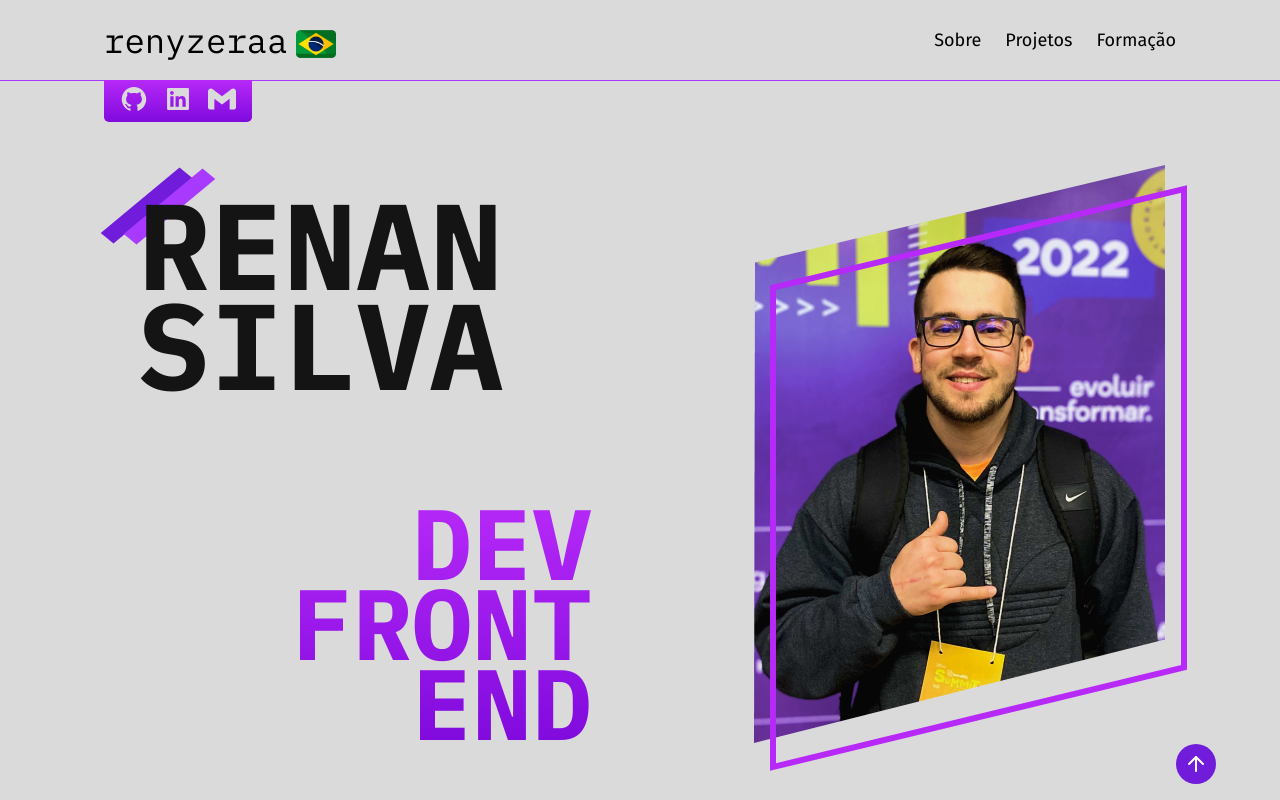
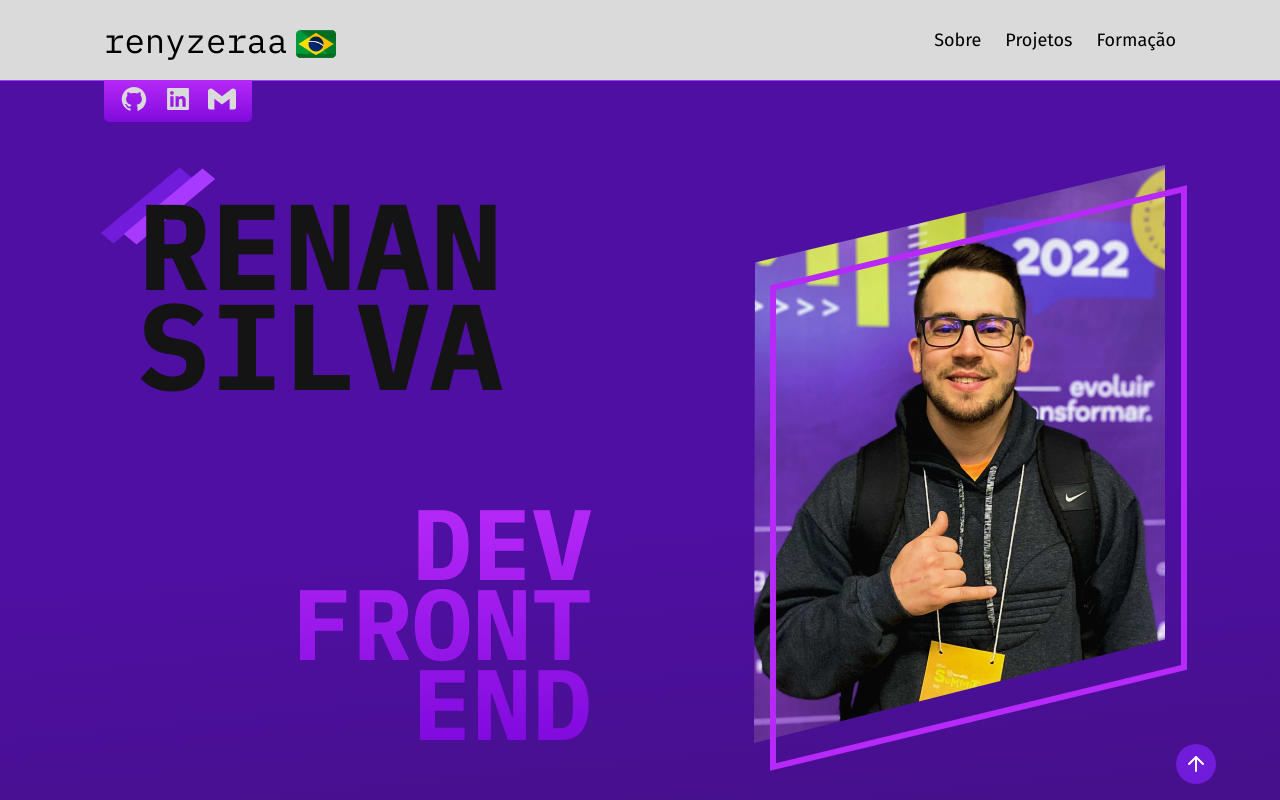
Before and after one commit to renyzeraa/portfolio-v1, a React (Vite) app in the folder portfolio/: page / in a window 1280 px wide. Shown: the top 800 px of the page. Built offline with nearby package versions, Linux system fonts and the light colour scheme.

Commit message:
fix styles

```diff
--- a/portfolio/src/styles/global.js
+++ b/portfolio/src/styles/global.js
@@ -10,11 +10,11 @@ export default createGlobalStyle`
 
 html{
   scroll-behavior: smooth;
+  -webkit-font-smoothing: antialiased;
 }
 
 body {
-  background-color: ${({ theme }) => theme.COLORS.BACKGROUND_100};
-  -webkit-font-smoothing: antialiased;
+  background: ${({ theme }) => theme.COLORS.GRADIENT};
 }
 
 ul {
--- a/portfolio/src/styles/theme.js
+++ b/portfolio/src/styles/theme.js
@@ -7,16 +7,21 @@ export default {
     BLACK: '#000000',
     PURPLE_100: '#A839FF',
     PURPLE_200: '#701CDA',
+    PURPLE_300: '#4f0ea1',
     WHITE: '#FFF',
 
     GRAY_100: '#F5F5F5',
     GRAY_200: '#B8B8B8',
-    GRAY_300: '#666360'
+    GRAY_300: '#666360',
+
+    GRADIENT: 'linear-gradient(174.31deg, #4F0FA2 19.27%, #141414 83.43%)'
   },
+
   FONTS: {
     // REGULAR & BOLD
     FONT_IBM: "'IBM Plex Mono', monospace;",
     // REGULAR & BOLD
-    FONT_FIRA: "'Fira Sans', sans-serif;"
+    FONT_FIRA: "'Fira Sans', sans-serif;",
+    FONT_ANNIE: "'Annie Use Your Telescope', cursive;"
   }
 }
```
